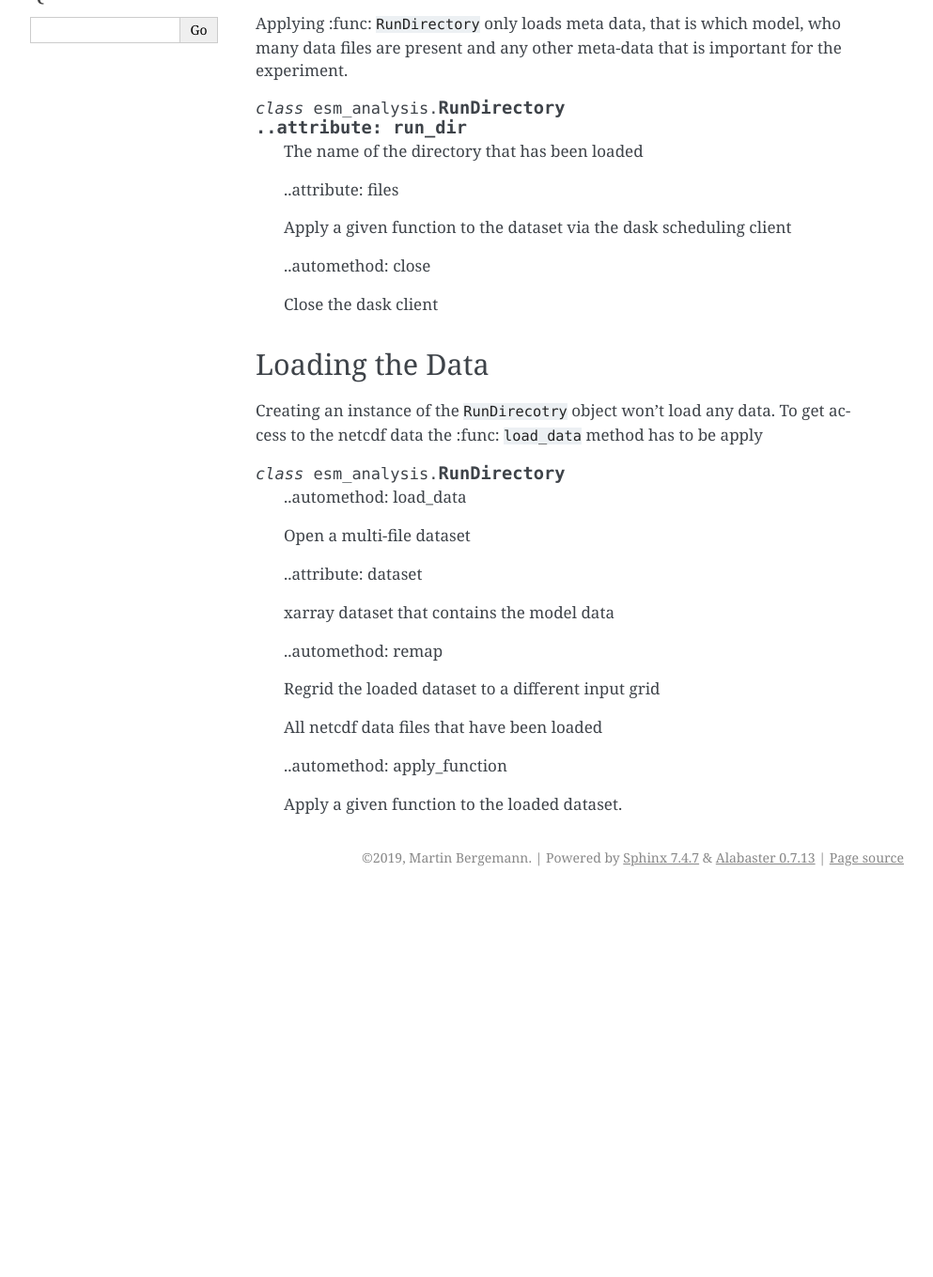
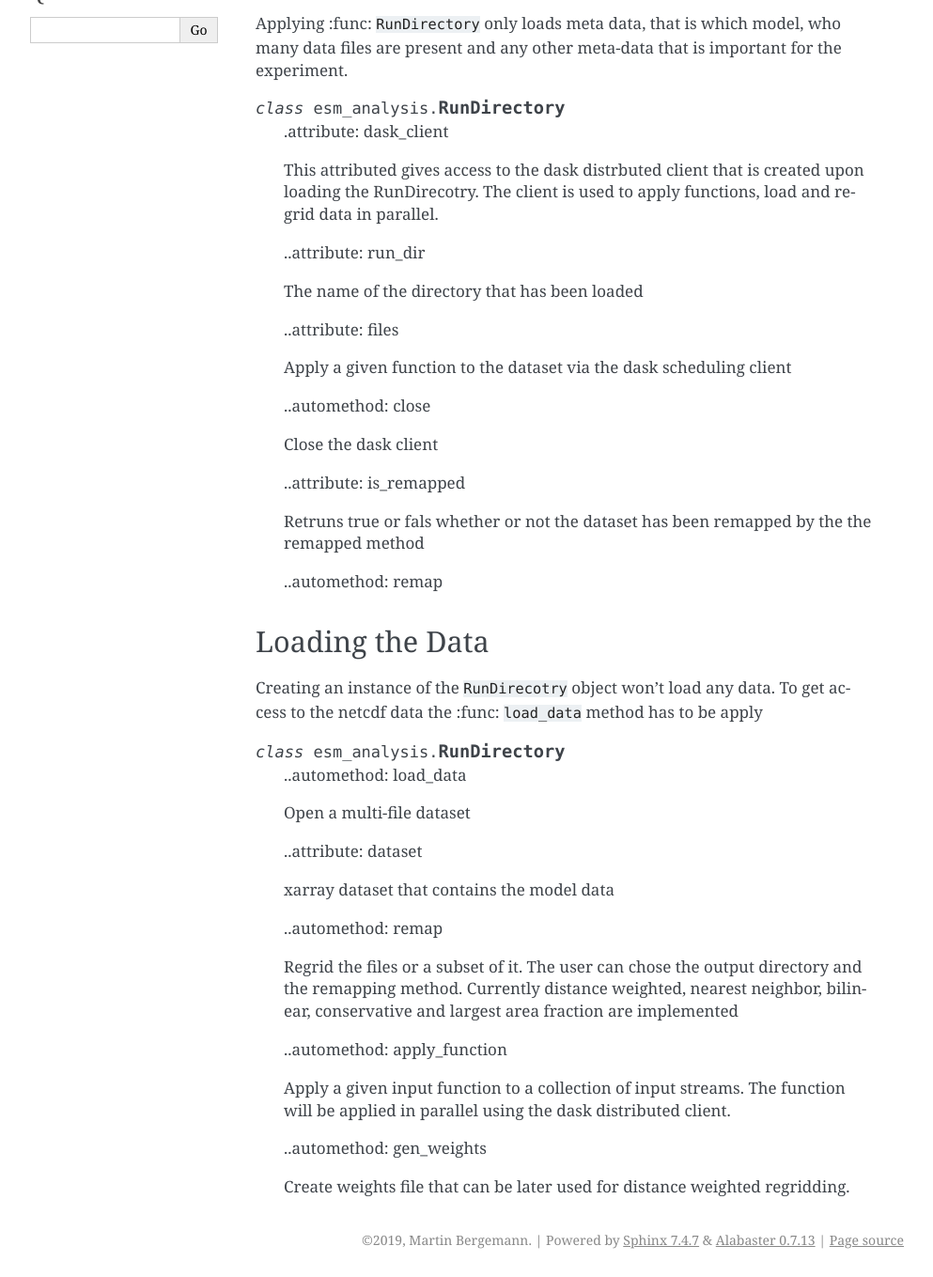
Before and after one commit to antarcticrainforest/esm_analysis, a Sphinx documentation site: the page built from docs/reading_runs.rst, in a window 1280 px wide, cut to the strip 295-1654 px from the top of the page. Shown: the whole strip at 94% size, without its empty margins (148-1141 px from the left). Built offline with Sphinx 7.4.7, drawn with Linux system fonts in a browser that asks for light colours; pages that are not in the unit, such as notebooks, are missing from menus; before the commit the page ends 1247 px from its top, so only the background shows below that.

Commit message:
Add more documentation + changelog

```diff
--- a/docs/index.rst
+++ b/docs/index.rst
@@ -19,7 +19,7 @@ data from various *Earth System Models*. It is available via `GitHub <https://gi
 .. toctree::
     :caption: Examples:
 
-    Demo
+    demo
 
 .. toctree::
     :caption: Development
--- a/docs/reading_runs.rst
+++ b/docs/reading_runs.rst
@@ -13,6 +13,13 @@ who many data files are present and any other meta-data that is important for
 the experiment.
 
 .. class:: RunDirectory
+
+    .attribute: dask_client
+
+    This attributed gives access to the dask distrbuted client that is created
+    upon loading the RunDirecotry. The client is used to apply functions, load
+    and regrid data in parallel.
+
     ..attribute: run_dir
 
     The name of the directory that has been loaded
@@ -24,6 +31,13 @@ the experiment.
     ..automethod: close
 
     Close the dask client
+
+    ..attribute: is_remapped
+
+    Retruns true or fals whether or not the dataset has been remapped by the the
+    remapped method
+
+    ..automethod: remap
 
 
 Loading the Data
@@ -43,10 +57,16 @@ access to the netcdf data the :func: ``load_data`` method has to be apply
 
     ..automethod: remap
 
-    Regrid the loaded dataset to a different input grid
+    Regrid the files or a subset of it. The user can chose the output directory
+    and the remapping method. Currently distance weighted, nearest neighbor,
+    bilinear, conservative and largest area fraction are implemented
 
-    All netcdf data files that have been loaded
 
     ..automethod: apply_function
 
-    Apply a given function to the loaded dataset.
+    Apply a given input function to a collection of input streams. The function
+    will be applied in parallel using the dask distributed client.
+
+    ..automethod: gen_weights
+
+    Create weights file that can be later used for distance weighted regridding.
```
Also changed, not shown: docs/changelog.rst (added, +7 -0 lines).
